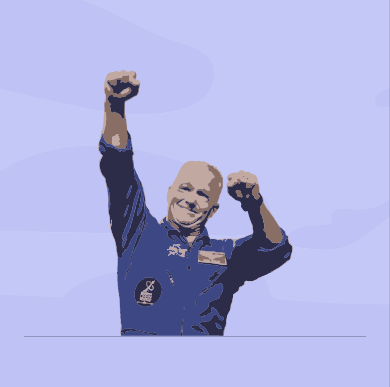
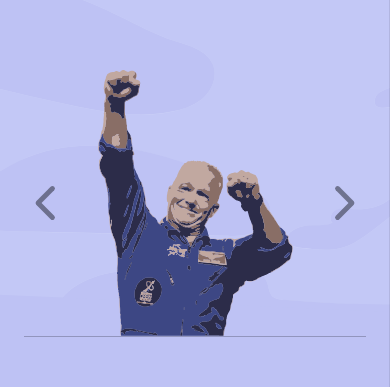
Before and after one commit to Salah1221/Space_tourism_website, a React (Vite) app: page /crew in a window 390 px wide. Shown: the part 146-533 px from the top of the page. Built offline with nearby package versions, Linux system fonts and the light colour scheme; a web font is replaced by a local one.

Commit message:
Fixed some bugs + added arrow buttons for mobile and tablet in crew page

```diff
--- a/src/App.jsx
+++ b/src/App.jsx
@@ -74,13 +74,22 @@ const App = () => {
     {
       path: "destination",
       element: (
-        <Destination isLight={isLight} destinations={data.destinations} />
+        <Destination
+          isLight={isLight}
+          destinations={data.destinations}
+          setHeight={setHeight}
+        />
       ),
     },
     {
       path: "crew",
       element: (
-        <Crew isLight={isLight} crew={data.crew} crewPaths={data.crewPaths} />
+        <Crew
+          isLight={isLight}
+          crew={data.crew}
+          crewPaths={data.crewPaths}
+          setHeight={setHeight}
+        />
       ),
     },
     {
@@ -90,6 +99,7 @@ const App = () => {
           isLight={isLight}
           technology={data.technology}
           width={width}
+          setHeight={setHeight}
         />
       ),
     },
--- a/src/Crew.jsx
+++ b/src/Crew.jsx
@@ -2,11 +2,13 @@ import PropTypes from "prop-types";
 import { useEffect, useState } from "react";
 import { motion } from "framer-motion";
 
-const Crew = ({ crew, isLight, crewPaths }) => {
+const Crew = ({ crew, isLight, crewPaths, setHeight }) => {
   const [ind, setInd] = useState(0);
   const [isLoaded, setIsLoaded] = useState(false);
 
   let src = isLight ? crew[ind].images.light : crew[ind].images.webp;
+
+  useEffect(() => setHeight(document.body.scrollHeight));
 
   useEffect(() => {
     const img = new Image();
@@ -16,6 +18,14 @@ const Crew = ({ crew, isLight, crewPaths }) => {
       setIsLoaded(true);
     };
   }, [src]);
+
+  const handleArrowClick = (direction) => {
+    let aux = ind;
+    aux = aux + direction;
+    if (aux === -1) aux = 3;
+    if (aux === 4) aux = 0;
+    setInd(aux);
+  };
 
   return (
     <main className="grid-container grid-container--crew flow">
@@ -98,6 +108,14 @@ const Crew = ({ crew, isLight, crewPaths }) => {
             />
           </motion.svg>
         )}
+        <button
+          className="arrow left"
+          onClick={() => handleArrowClick(-1)}
+        ></button>
+        <button
+          className="arrow right"
+          onClick={() => handleArrowClick(1)}
+        ></button>
       </div>
     </main>
   );
@@ -107,6 +125,7 @@ Crew.propTypes = {
   crew: PropTypes.array,
   isLight: PropTypes.bool,
   crewPaths: PropTypes.object,
+  setHeight: PropTypes.func,
 };
 
 export default Crew;
--- a/src/Destination.jsx
+++ b/src/Destination.jsx
@@ -2,7 +2,7 @@ import PropTypes from "prop-types";
 import { useEffect, useState } from "react";
 import { motion } from "framer-motion";
 
-const Destination = ({ destinations, isLight }) => {
+const Destination = ({ destinations, isLight, setHeight }) => {
   const [ind, setInd] = useState(0);
   const [clickedTabs, setClickedTabs] = useState([true, false, false, false]);
   const [isLoaded, setIsLoaded] = useState(false);
@@ -17,6 +17,8 @@ const Destination = ({ destinations, isLight }) => {
   let src = isLight
     ? destinations[ind].images.light
     : destinations[ind].images.webp;
+
+  useEffect(() => setHeight(document.body.scrollHeight));
 
   useEffect(() => {
     const img = new Image();
@@ -140,6 +142,7 @@ const Destination = ({ destinations, isLight }) => {
 Destination.propTypes = {
   destinations: PropTypes.array,
   isLight: PropTypes.bool,
+  setHeight: PropTypes.func,
 };
 
 export default Destination;
--- a/src/Technology.jsx
+++ b/src/Technology.jsx
@@ -3,7 +3,7 @@ import { useState } from "react";
 import { useEffect } from "react";
 import { motion } from "framer-motion";
 
-const Technology = ({ technology, isLight, width }) => {
+const Technology = ({ technology, isLight, width, setHeight }) => {
   const [isLoaded, setIsLoaded] = useState(false);
   const [ind, setInd] = useState(0);
 
@@ -15,6 +15,8 @@ const Technology = ({ technology, isLight, width }) => {
       : isLight
       ? technology[ind].images["portrait-light"]
       : technology[ind].images.portrait;
+
+  useEffect(() => setHeight(document.body.scrollHeight));
 
   useEffect(() => {
     const img = new Image();
@@ -152,6 +154,7 @@ Technology.propTypes = {
   technology: PropTypes.array,
   isLight: PropTypes.bool,
   width: PropTypes.number,
+  setHeight: PropTypes.func,
 };
 
 export default Technology;
--- a/src/index.css
+++ b/src/index.css
@@ -27,6 +27,7 @@
   --center: 50% 50%;
   --centerY: 50%;
   --clip-path-height: 100vh;
+  --disable: initial;
 }
 
 .light.app {
@@ -37,6 +38,7 @@
 
 .app::before {
   content: "";
+  display: var(--disable);
   position: absolute;
   inset: 0 0 auto 0;
   height: var(--clip-path-height);
@@ -1044,3 +1046,132 @@ p {
     gap: 5rem;
   }
 }
+
+/* crew navigation buttons */
+
+.crew-image {
+  position: relative;
+}
+
+.arrow {
+  position: absolute;
+  top: 50%;
+  transform: translateY(-50%);
+  aspect-ratio: 1;
+  width: 50px;
+  background: none;
+  cursor: pointer;
+  border: 0;
+  opacity: 0.6;
+  transition: transform 0.3s;
+}
+
+.arrow.left {
+  left: 0;
+}
+
+.arrow.right {
+  right: 0;
+}
+
+.arrow.left::before,
+.arrow.left::after,
+.arrow.right::before,
+.arrow.right::after {
+  content: "";
+  position: absolute;
+  top: 50%;
+  left: 50%;
+  height: 5px;
+  width: 50%;
+  background-color: hsl(var(--clr-light));
+  border-radius: 999px;
+}
+
+.arrow.left::before,
+.arrow.left::after {
+  transform-origin: left center;
+}
+
+.arrow.left::before {
+  transform: translate(-50%, calc(-50% - 1.5px)) rotate(45deg);
+}
+
+.arrow.left::after {
+  transform: translate(-50%, calc(-50% + 1.5px)) rotate(-45deg);
+}
+
+.arrow.left:hover::before {
+  animation: rotate-left-bottom 0.3s;
+}
+
+.arrow.left:hover::after {
+  animation: rotate-left-top 0.3s;
+}
+
+.arrow.right::before,
+.arrow.right::after {
+  transform-origin: right center;
+}
+
+.arrow.right::before {
+  transform: translate(-50%, calc(-50% + 1.5px)) rotate(45deg);
+}
+
+.arrow.right::after {
+  transform: translate(-50%, calc(-50% - 1.5px)) rotate(-45deg);
+}
+
+.arrow.right:hover::before {
+  animation: rotate-right-bottom 0.3s;
+}
+
+.arrow.right:hover::after {
+  animation: rotate-right-top 0.3s;
+}
+
+.arrow.clicked {
+  border: 1px solid;
+}
+
+@keyframes rotate-left-top {
+  50% {
+    transform: translate(calc(-50% - 10px), calc(-50% + 1.5px)) rotate(-35deg);
+  }
+  100% {
+    transform: translate(-50%, calc(-50% + 1.5px)) rotate(-45deg);
+  }
+}
+
+@keyframes rotate-left-bottom {
+  50% {
+    transform: translate(calc(-50% - 10px), calc(-50% - 1.5px)) rotate(35deg);
+  }
+  100% {
+    transform: translate(-50%, calc(-50% - 1.5px)) rotate(45deg);
+  }
+}
+
+@keyframes rotate-right-bottom {
+  50% {
+    transform: translate(calc(-50% + 10px), calc(-50% + 1.5px)) rotate(35deg);
+  }
+  100% {
+    transform: translate(-50%, calc(-50% + 1.5px)) rotate(45deg);
+  }
+}
+
+@keyframes rotate-right-top {
+  50% {
+    transform: translate(calc(-50% + 10px), calc(-50% - 1.5px)) rotate(-35deg);
+  }
+  100% {
+    transform: translate(-50%, calc(-50% - 1.5px)) rotate(-45deg);
+  }
+}
+
+@media (min-width: 50rem) {
+  .arrow {
+    display: none;
+  }
+}
```
